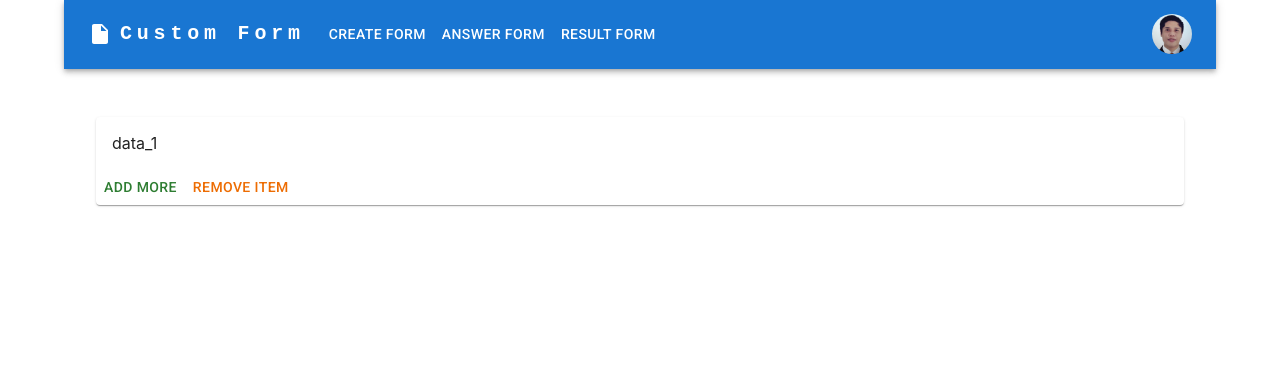
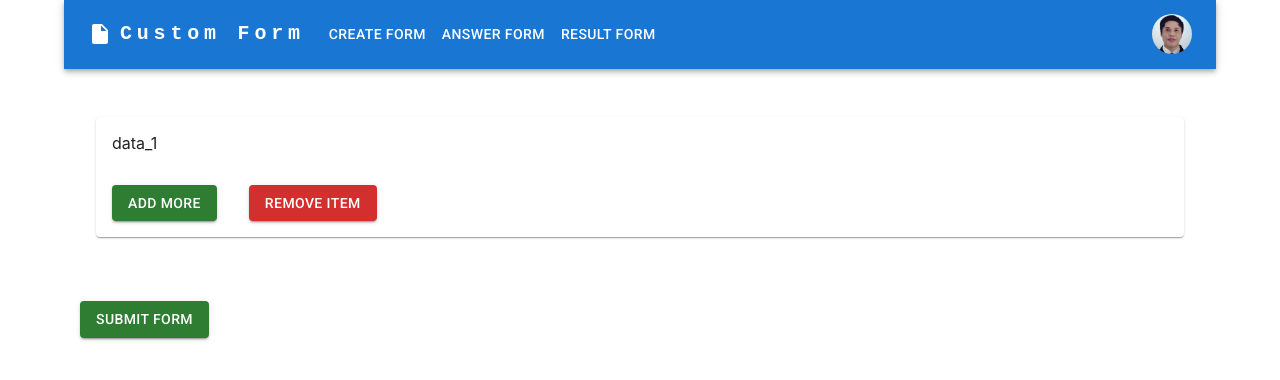
Before and after one commit to JosephCanete/crud-app, a React (Create React App) app: page /Create in a window 1280 px wide. Both pictures are taken after a click on the button "START ADDING HERE". Shown: the top 380 px of the page. Built offline with nearby package versions, Linux system fonts and the light colour scheme.

Commit message:
Add Submit Form Rendering

```diff
--- a/src/components/pages/CreateForm.jsx
+++ b/src/components/pages/CreateForm.jsx
@@ -23,7 +23,7 @@ export default function CreateForm() {
 
   return (
     <div>
-      {cardList.length === 0 && (
+      {cardList.length === 0 ? (
         <Button
           style={{ margin: "2rem" }}
           variant="outlined"
@@ -32,24 +32,40 @@ export default function CreateForm() {
         >
           START ADDING HERE
         </Button>
-      )}
+      ) : (
+        <>
           {cardList.map((item, index) => (
             <Card style={{ margin: "3rem 2rem" }} key={index}>
               <CardContent>{item}</CardContent>
               {cardList.length - 1 === index && (
-            <Button variant="text" color="success" onClick={spawnCards}>
+                <Button
+                  style={{ margin: "1rem" }}
+                  variant="contained"
+                  color="success"
+                  onClick={spawnCards}
+                >
                   Add MORE
                 </Button>
               )}
               <Button
-            variant="text"
-            color="warning"
+                style={{ margin: "1rem" }}
+                variant="contained"
+                color="error"
                 onClick={() => removeCards(index)}
               >
                 REMOVE ITEM
               </Button>
             </Card>
           ))}
+          <Button
+            style={{ margin: "1rem" }}
+            variant="contained"
+            color="success"
+          >
+            Submit Form
+          </Button>
+        </>
+      )}
     </div>
   );
 }
```
Lines whose indentation alone changed are shown as unchanged.
